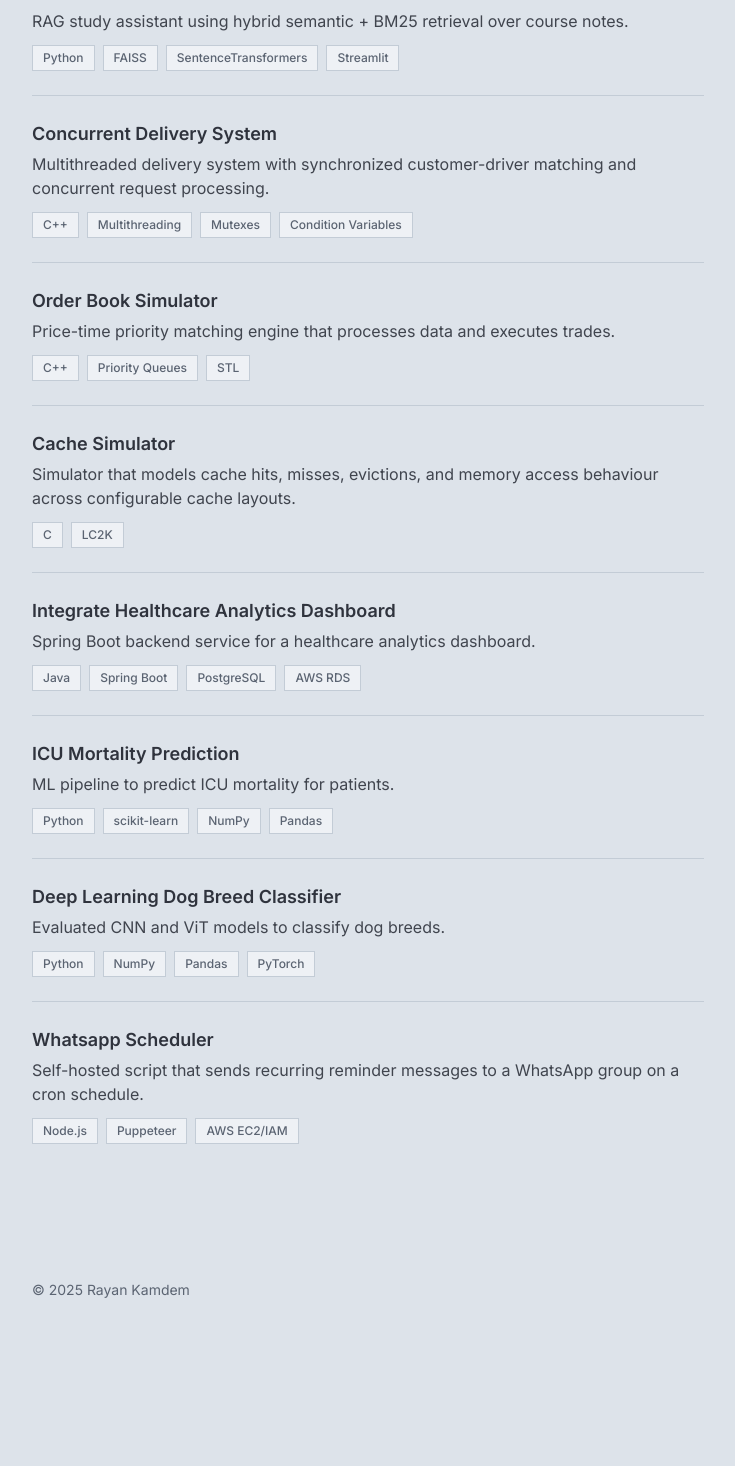
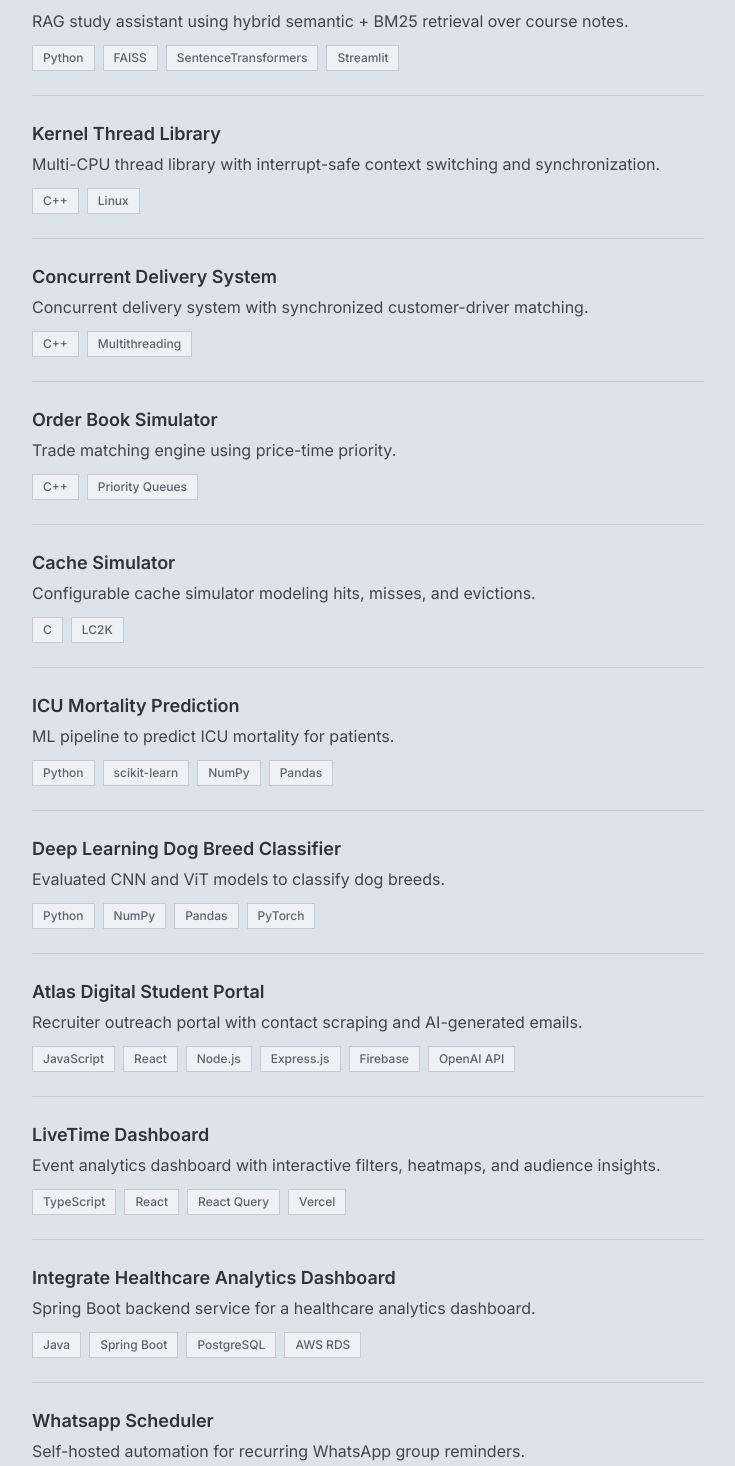
Before and after one commit to rayank906/personal-website, a React (Vite) app: page /projects in a window 1280 px wide. Shown: the part 264-1730 px from the top of the page, without its empty margins (272-1007 px from the left). Before the commit the page ends 1596 px from the top, so only its background shows below. Built offline with nearby package versions, Linux system fonts and the light colour scheme.

Commit message:
added ktl ad lt

```diff
--- a/src/data/projects.js
+++ b/src/data/projects.js
@@ -6,28 +6,28 @@ export const projects = [
     tags: ["Python", "FAISS", "SentenceTransformers", "Streamlit"],
   },
   {
+    slug: "kernel-thread-library",
+    title: "Kernel Thread Library",
+    description: "Multi-CPU thread library with interrupt-safe context switching and synchronization.",
+    tags: ["C++", "Linux"],
+  },
+  {
     slug: "concurrent-deliv",
     title: "Concurrent Delivery System",
-    description: "Multithreaded delivery system with synchronized customer-driver matching and concurrent request processing.",
-    tags: ["C++", "Multithreading", "Mutexes", "Condition Variables"],
+    description: "Concurrent delivery system with synchronized customer-driver matching.",
+    tags: ["C++", "Multithreading"],
   },
   {
     slug: "order-book-simulator",
     title: "Order Book Simulator",
-    description: "Price-time priority matching engine that processes data and executes trades.",
-    tags: ["C++", "Priority Queues", "STL"],
+    description: "Trade matching engine using price-time priority.",
+    tags: ["C++", "Priority Queues"],
   },
   {
     slug: "cache-simulator",
     title: "Cache Simulator",
-    description: "Simulator that models cache hits, misses, evictions, and memory access behaviour across configurable cache layouts.",
+    description: "Configurable cache simulator modeling hits, misses, and evictions.",
     tags: ["C", "LC2K"],
-  },
-  {
-    slug: "healthcare-analytics-dashboard",
-    title: "Integrate Healthcare Analytics Dashboard",
-    description: "Spring Boot backend service for a healthcare analytics dashboard.",
-    tags: ["Java", "Spring Boot", "PostgreSQL", "AWS RDS"],
   },
   {
     slug: "icu-mortality-prediction",
@@ -42,9 +42,27 @@ export const projects = [
     tags: ["Python", "NumPy", "Pandas", "PyTorch"],
   },
   {
+    slug: "atlas-digital-student-portal",
+    title: "Atlas Digital Student Portal",
+    description: "Recruiter outreach portal with contact scraping and AI-generated emails.",
+    tags: ["JavaScript", "React", "Node.js", "Express.js", "Firebase", "OpenAI API"],
+  },
+  {
+    slug: "livetime-dashboard",
+    title: "LiveTime Dashboard",
+    description: "Event analytics dashboard with interactive filters, heatmaps, and audience insights.",
+    tags: ["TypeScript", "React", "React Query", "Vercel"],
+  },
+  {
+    slug: "healthcare-analytics-dashboard",
+    title: "Integrate Healthcare Analytics Dashboard",
+    description: "Spring Boot backend service for a healthcare analytics dashboard.",
+    tags: ["Java", "Spring Boot", "PostgreSQL", "AWS RDS"],
+  },
+  {
     slug: "whatsapp-bot",
     title: "Whatsapp Scheduler",
-    description: "Self-hosted script that sends recurring reminder messages to a WhatsApp group on a cron schedule.",
+    description: "Self-hosted automation for recurring WhatsApp group reminders.",
     tags: ["Node.js", "Puppeteer", "AWS EC2/IAM"],
   },
 ];
```
